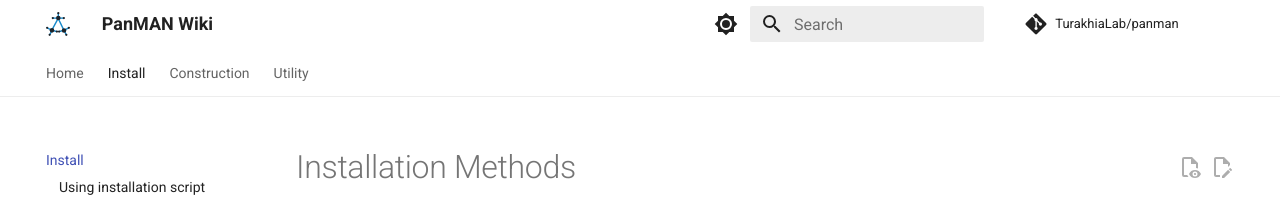
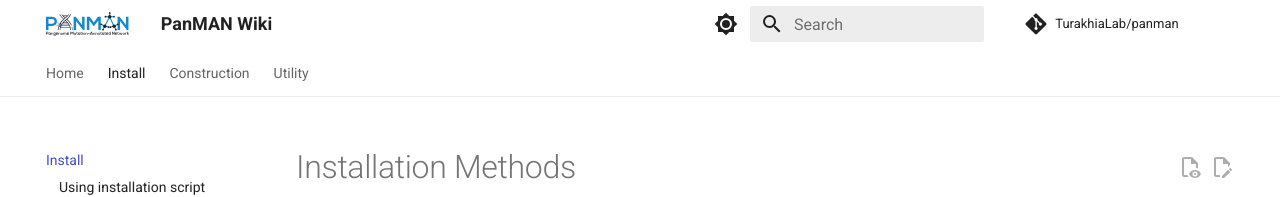
Before and after one commit to TurakhiaLab/panman, an MkDocs documentation site: the page built from docs/install.md, in a window 1280 px wide. Shown: the top 197 px of the page. Built offline with MkDocs 1.6.1 and Material for MkDocs 9.7.7, drawn with Linux system fonts in a browser that asks for light colours; comment, search, counter and statistics services are not loaded.

Commit message:
updated logo

```diff
--- a/mkdocs.yml
+++ b/mkdocs.yml
@@ -42,7 +42,7 @@ theme:
         name: Switch to light mode
 
   favicon: images/icon.svg
-  logo: images/icon.svg
+  logo: images/logo.svg
 
   icon:
   admonition:
```
